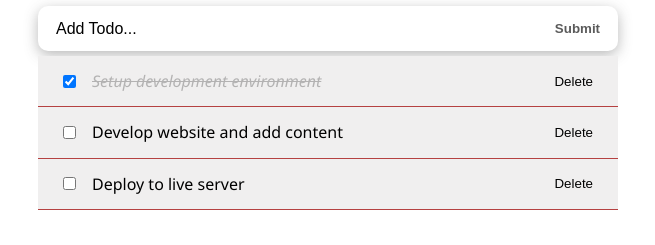
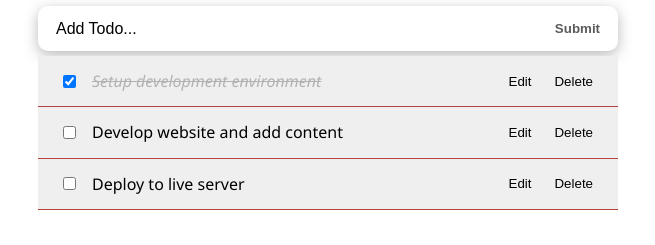
Before and after one commit to MarcoDiaz2000/react-tutorial, a React (Vite) app: page / in a window 1280 px wide. Shown: the part 250-495 px from the top of the page, without its empty margins (312-967 px from the left). Built offline with nearby package versions, Linux system fonts and the light colour scheme.

Commit message:
Part 8 Add Editing functionality

```diff
--- a/src/components/TodoItem.jsx
+++ b/src/components/TodoItem.jsx
@@ -1,25 +1,56 @@
 import styles from '@/styles/TodoItem.module.css';
+import { useState } from 'react';
 
-const TodoItem = ({ itemProp, handleChange, delTodo }) => {
+const TodoItem = ({ itemProp, handleChange, delTodo, setUpdate }) => {
+  const [editing, setEditing] = useState(false);
+
   const completedStyle = {
     fontStyle: 'italic',
     color: '#595959',
     opacity: 0.4,
     textDecoration: 'line-through',
   };
+
+  const handleEditing = () => {
+    setEditing(true);
+  };
+
+  let viewMode = {};
+  let editMode = {};
+  if (editing) {
+    viewMode.display = 'none';
+  } else {
+    editMode.display = 'none';
+  }
+
+  const handleUpdatedDone = (event) => {
+    if (event.key === 'Enter') {
+      setEditing(false);
+    }
+  };
+
   return (
     <li className={styles.item}>
-      <div className={styles.content}>
+      <div className={styles.content} style={viewMode}>
       <input
         type="checkbox"
         checked={itemProp.completed}
         onChange={() => handleChange(itemProp.id)}
       />
+      <button onClick={handleEditing}>Edit</button>
       <button onClick={() => delTodo(itemProp.id)}>Delete</button>
       <span style={itemProp.completed ? completedStyle : null}>
           {itemProp.title}
         </span>
       </div>
+      <input
+        type="text"
+        value={itemProp.title}
+        className={styles.textInput}
+        style={editMode}
+        onChange={(e) => setUpdate(e.target.value, itemProp.id)}
+        onKeyDown={handleUpdatedDone}
+      />
     </li>
   );
 };
--- a/src/components/TodosList.jsx
+++ b/src/components/TodosList.jsx
@@ -1,13 +1,14 @@
 import TodoItem from '@/components/TodoItem';
 
-const TodosList = ({ todosProps, handleChange, delTodo }) => {
+const TodosList = ({ todosProps, handleChange, delTodo, setUpdate }) => {
   return (
     <ul>
       {todosProps.map((todo) => (
         <TodoItem key={todo.id}
         itemProp={todo}
         handleChange={handleChange}
-        delTodo={delTodo} />
+        delTodo={delTodo}
+        setUpdate={setUpdate} />
       ))}
     </ul>
   );
--- a/src/components/TodosLogic.jsx
+++ b/src/components/TodosLogic.jsx
@@ -53,10 +53,25 @@ const TodosLogic = () => {
     setTodos([...todos, newTodo]);
   };
 
+  const setUpdate = (updatedTitle, id) => {
+    setTodos(
+      todos.map((todo) => {
+        if (todo.id === id) {
+          todo.title = updatedTitle;
+        }
+        return todo;
+      })
+    );
+  };
+
   return (
     <div>
       <InputTodo addTodoItem={addTodoItem} />
-      <TodosList todosProps={todos} handleChange={handleChange} delTodo={delTodo} />
+      <TodosList todosProps={todos}
+      handleChange={handleChange}
+      delTodo={delTodo}
+      setUpdate={setUpdate}
+      />
     </div>
   );
 };
--- a/src/styles/TodoItem.module.css
+++ b/src/styles/TodoItem.module.css
@@ -24,3 +24,10 @@
   border: none;
   margin-left: 7px;
 }
+
+.textInput {
+  width: 100%;
+  padding: 10px;
+  border: 1px solid #dfdfdf;
+  outline: none;
+}
```
